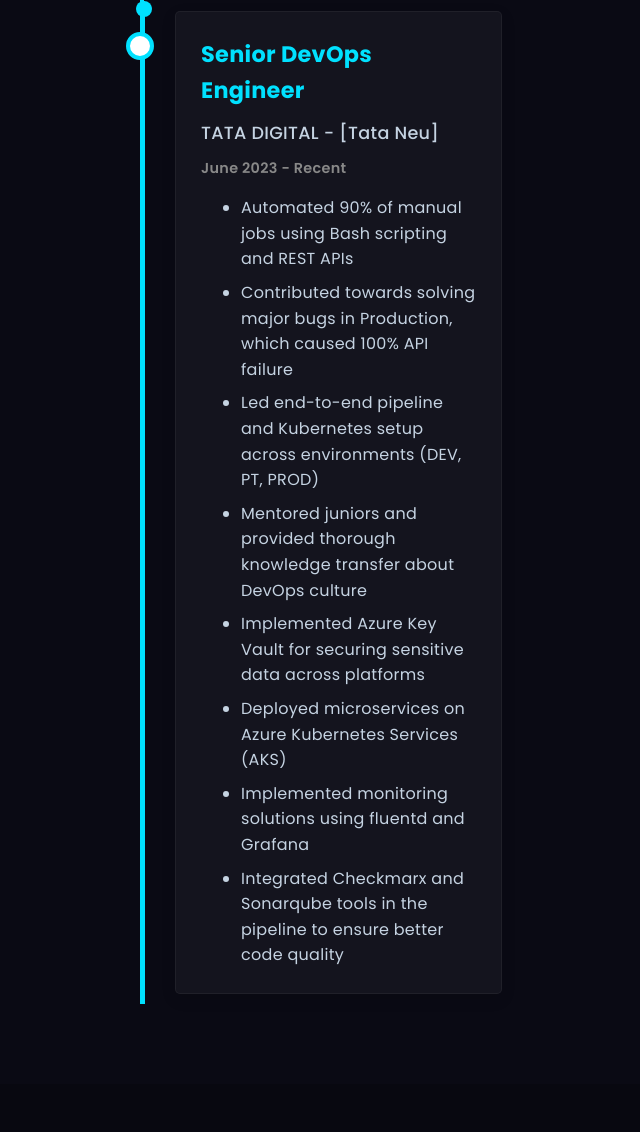
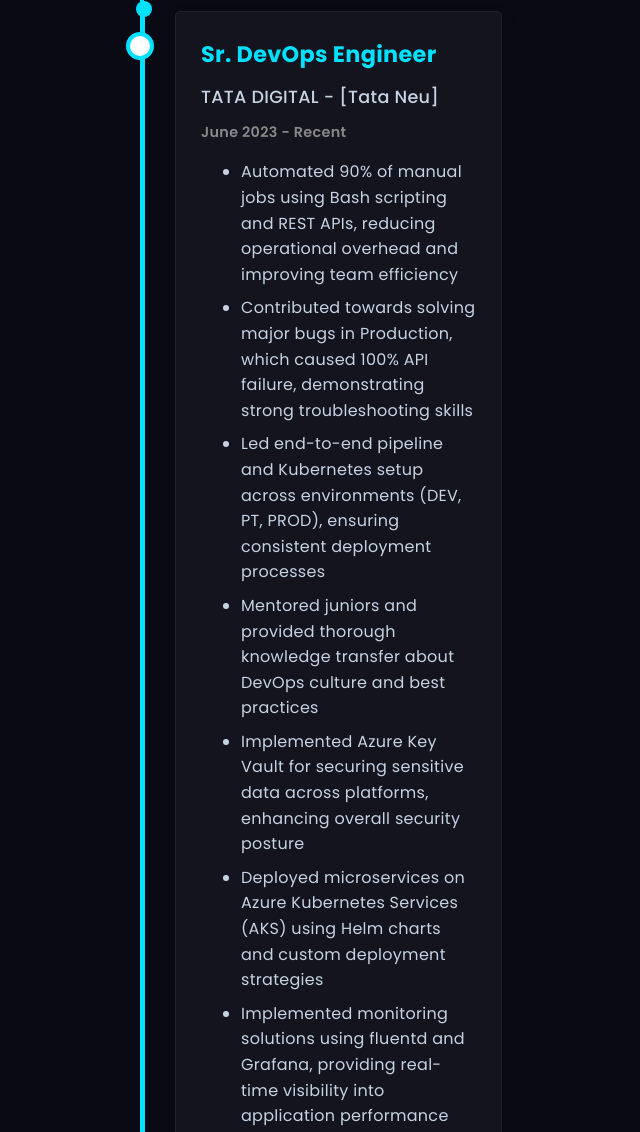
Before and after one commit to utsav-verma/portfolio, a plain HTML site: page index.html in a window 1280 px wide. Shown: the part 5075-6207 px from the top of the page, without its empty margins (498-1138 px from the left). Drawn offline with Linux system fonts and the light colour scheme.

Commit message:
Update job title to Sr. DevOps Engineer and broaden experience description

```diff
--- a/index.html
+++ b/index.html
@@ -268,18 +268,20 @@
 
                 <div class="timeline-item">
                     <div class="timeline-content">
-                        <h3>Senior DevOps Engineer</h3>
+                        <h3>Sr. DevOps Engineer</h3>
                         <h4>TATA DIGITAL - [Tata Neu]</h4>
                         <p class="timeline-date">June 2023 - Recent</p>
                         <ul>
-                            <li>Automated 90% of manual jobs using Bash scripting and REST APIs</li>
-                            <li>Contributed towards solving major bugs in Production, which caused 100% API failure</li>
-                            <li>Led end-to-end pipeline and Kubernetes setup across environments (DEV, PT, PROD)</li>
-                            <li>Mentored juniors and provided thorough knowledge transfer about DevOps culture</li>
-                            <li>Implemented Azure Key Vault for securing sensitive data across platforms</li>
-                            <li>Deployed microservices on Azure Kubernetes Services (AKS)</li>
-                            <li>Implemented monitoring solutions using fluentd and Grafana</li>
-                            <li>Integrated Checkmarx and Sonarqube tools in the pipeline to ensure better code quality</li>
+                            <li>Automated 90% of manual jobs using Bash scripting and REST APIs, reducing operational overhead and improving team efficiency</li>
+                            <li>Contributed towards solving major bugs in Production, which caused 100% API failure, demonstrating strong troubleshooting skills</li>
+                            <li>Led end-to-end pipeline and Kubernetes setup across environments (DEV, PT, PROD), ensuring consistent deployment processes</li>
+                            <li>Mentored juniors and provided thorough knowledge transfer about DevOps culture and best practices</li>
+                            <li>Implemented Azure Key Vault for securing sensitive data across platforms, enhancing overall security posture</li>
+                            <li>Deployed microservices on Azure Kubernetes Services (AKS) using Helm charts and custom deployment strategies</li>
+                            <li>Implemented monitoring solutions using fluentd and Grafana, providing real-time visibility into application performance</li>
+                            <li>Integrated Checkmarx and Sonarqube tools in the pipeline to ensure better code quality and security compliance</li>
+                            <li>Collaborated with development teams to optimize CI/CD workflows, reducing build times by 40%</li>
+                            <li>Implemented infrastructure as code using Terraform, enabling consistent and repeatable environment provisioning</li>
                         </ul>
                     </div>
                 </div>
```
